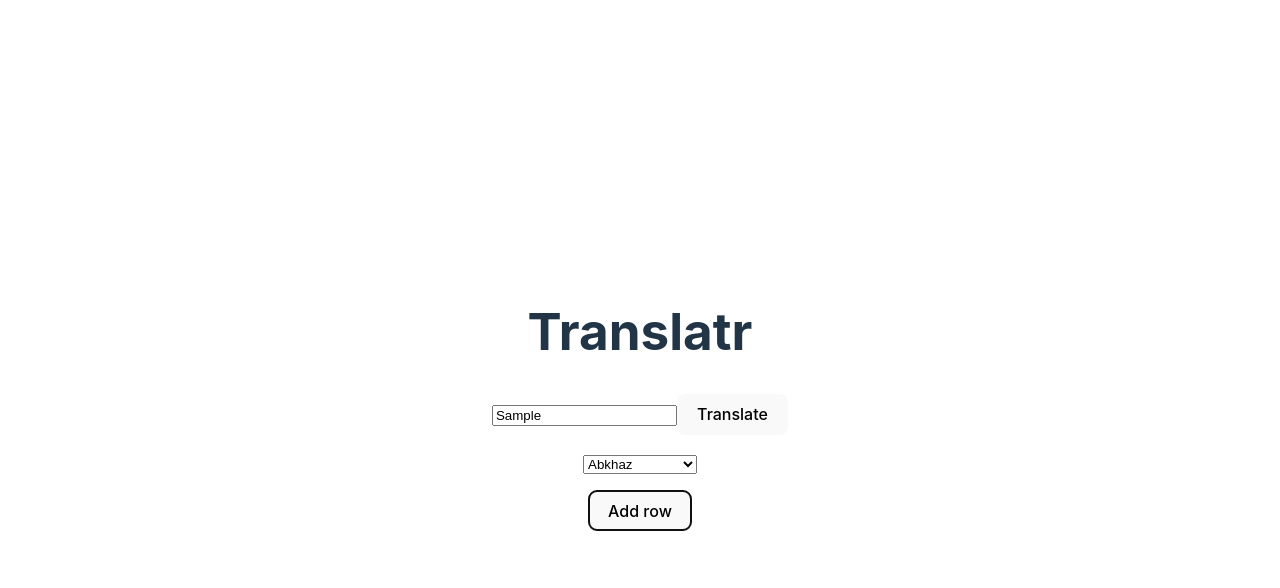
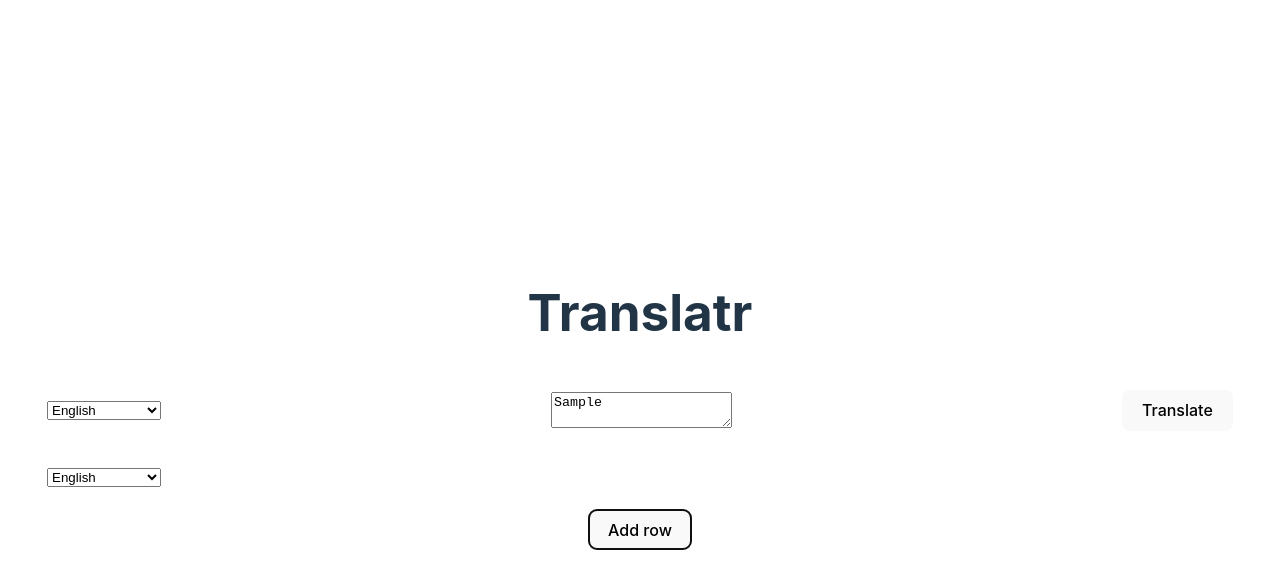
Before and after one commit to MoonShoesPatty/translatr, a React (Vite) app: page / in a window 1280 px wide. Both pictures are taken after typing "Sample" into the empty fields and a click on the button "Add row". Shown: the top 588 px of the page. Built offline with nearby package versions, Linux system fonts and the light colour scheme.

Commit message:
Working rows & trnaslation

```diff
--- a/src/App.css
+++ b/src/App.css
@@ -12,3 +12,10 @@
   flex-direction: column;
   width: 100%;
 }
+
+.translateForm {
+  display: flex;
+  justify-content: space-between;
+  align-items: center;
+  padding: 15px;
+}
--- a/src/App.tsx
+++ b/src/App.tsx
@@ -2,12 +2,14 @@
 import './App.css'
 import Translator from './components/translator/translator.component';
 import LanguageRow from './components/languageRow/languageRow.component';
-import { MouseEvent, useState } from 'react';
+import { FormEvent, MouseEvent, useState } from 'react';
 import { v4 as uuidv4 } from 'uuid';
 import { Row } from './models';
+import LangDropdown from './components/langDropdown/langDropdown.component';
 
 function App() {
   const [rows, setRows] = useState([] as Row[]);
+  const [initialLang, setInitialLang] = useState('en');
 
   const handleClick = (e: MouseEvent<HTMLButtonElement>) => {
     e.preventDefault();
@@ -18,11 +20,7 @@ function App() {
   }
 
   const addRow = () => {
-    // const [language, setLanguage] = useState('');
-    const newRow = {
-      id: uuidv4(),
-      language: ''
-    } as Row
+    const newRow = new RowClass();
     setRows([...rows, newRow]);
   }
 
@@ -34,10 +32,53 @@ function App() {
     })
   }
 
+  const handleSubmit = (e: FormEvent<HTMLFormElement>) => {
+    e.preventDefault();
+
+    const form = e.target as HTMLFormElement;
+    const inputText = new FormData(form).get('textIn') as string;
+
+    doTranslation(inputText);
+
+    // console.log(`Final out: ${t3}`);
+  }
+
+  const doTranslation = async (queryText: string): Promise<string> => {
+    let sourceLang = initialLang;
+    for (let i = 0; i < rows.length; i++) {
+      // const row = rows[i];
+      const destLang = rows[i].language;
+      console.log(`======================`);
+      console.log(`Translate from ${sourceLang} to ${destLang}`);
+      console.log(`Translate: ${queryText}`);
+      const reqUrl = `https://translate.googleapis.com/translate_a/single?client=gtx&sl=${sourceLang}&tl=${destLang}&dt=t&q=${queryText}`;
+      const response = await fetch(reqUrl);
+      const result = await response.json();
+      rows[i].text = result[0][0][0] as string;
+
+      // FOR NEXT ITERATION
+      sourceLang = rows[i].language;
+      queryText = rows[i].text;
+
+      setRows([...rows]);
+    }
+
+    // console.log(`${sourceLang.toLocaleUpperCase()}: ${t01[0][0][1]}`);
+    // console.log(`${destLang.toLocaleUpperCase()}: ${t01[0][0][0]}`);
+
+    return new Promise((resolve) => resolve(''));
+  }
+
+
   return (
     <>
       <h1>Translatr</h1>
-      <Translator />
+
+      <form className='translateForm' onSubmit={handleSubmit}>
+        <LangDropdown setLanguage={(lang: string) => { setInitialLang(lang) }} />
+        <textarea name="textIn"></textarea>
+        <button type="submit">Translate</button>
+      </form>
       <div className="rowsContainer">
         {buildRows()}
       </div>
@@ -48,4 +89,11 @@ function App() {
   )
 }
 
-export default App
+export default App;
+
+
+class RowClass implements Row {
+  public id = uuidv4();
+  public language: string = 'en';
+  public text: string = '';
+}
--- a/src/components/langDropdown/langDropdown.component.tsx
+++ b/src/components/langDropdown/langDropdown.component.tsx
@@ -1,15 +1,14 @@
+
+import './langDropdown.component.css';
 import { ChangeEvent, ChangeEventHandler, Dispatch, SetStateAction } from 'react';
 import languages from './languages.json';
-import { Row } from '../../models';
 
 interface Props {
-  setLanguage: any
+  setLanguage: (lang:string) => void
 }
 
 function LangDropdown({setLanguage}: Props) {
   const buildRows = () => {
-    console.log('============');
-    console.log('buildin\' them fuckin\' rows!');
     return languages.map((lang) => {
       return (<option key={lang.code} value={lang.code}>{lang.label}</option>)
     });
@@ -17,14 +16,13 @@ function LangDropdown({setLanguage}: Props) {
 
   const handleChange = (e: ChangeEvent<HTMLSelectElement>) => {
     e.preventDefault()
-    console.log(e)
-    setLanguage('beansecks');
-    // setLanguage('')
+    console.log('change places!');
+    setLanguage(e.target.value);
   }
 
   return (
     <>
-      <select name="languageInput" onChange={handleChange}>
+      <select name="languageInput" onChange={handleChange} defaultValue='en'>
         {buildRows()}
       </select>
     </>
--- a/src/components/languageRow/languageRow.component.css
+++ b/src/components/languageRow/languageRow.component.css
@@ -1,4 +1,11 @@
 .rowContainer {
     border-top: 1px solid white;
     padding: 15px;
+    display: flex;
+    justify-content: flex-start;
+    align-items: center;
 }
+
+.textContainer {
+    width: 100%;
+}
--- a/src/components/languageRow/languageRow.component.tsx
+++ b/src/components/languageRow/languageRow.component.tsx
@@ -1,22 +1,24 @@
 import './languageRow.component.css'
 import LangDropdown from "../langDropdown/langDropdown.component";
 import { Row } from '../../models';
+import { useState } from 'react';
 
 interface Props {
   row: Row
 }
 
-function LanguageRow({row}: Props) {
-  let _language = '';
-  const setLanguage = (lang: string) => {
-    _language = lang;
+function LanguageRow({ row }: Props) {
+  const handleLanguageUpdate = (lang: string) => {
+    row.language = lang;
   }
 
   return (
-      <div className='rowContainer'>
-        {row.language}
-        <LangDropdown setLanguage={setLanguage}/>
-      </div>
+    <div className='rowContainer'>
+      <LangDropdown setLanguage={handleLanguageUpdate} />
+      <p className='textContainer'>
+        {row.text}
+      </p>
+    </div>
   )
 }
 
--- a/src/models/index.ts
+++ b/src/models/index.ts
@@ -3,5 +3,6 @@ import { Dispatch, SetStateAction } from "react";
 export interface Row {
     id: string;
     language: string;
-    setLanguage?: (lang: string) => void
+    setLanguage?: (lang: string) => void;
+    text: string;
 }
--- /dev/null
+++ b/src/services/translate.service.ts
@@ -0,0 +1,3 @@
+export const translate = async () => {
+
+}
```
Also changed, not shown: src/components/langDropdown/langDropdown.component.css (added).
